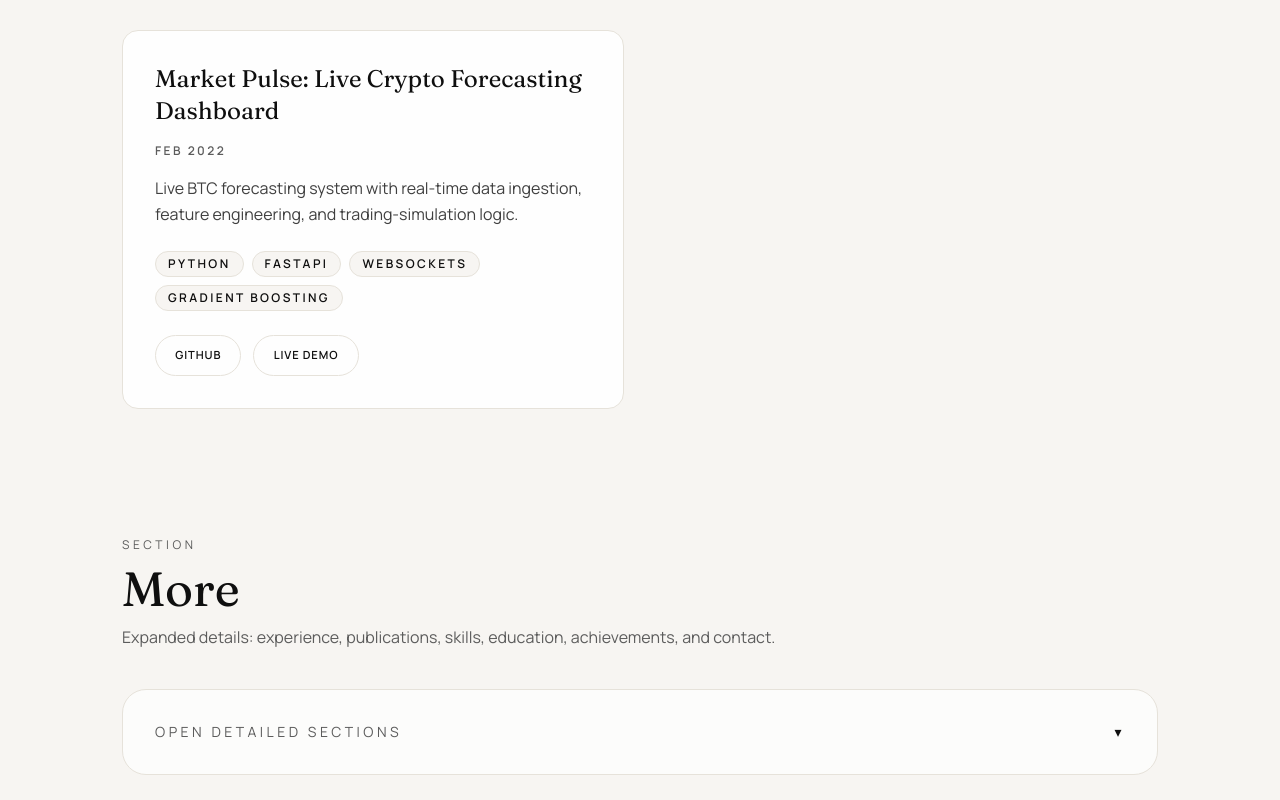
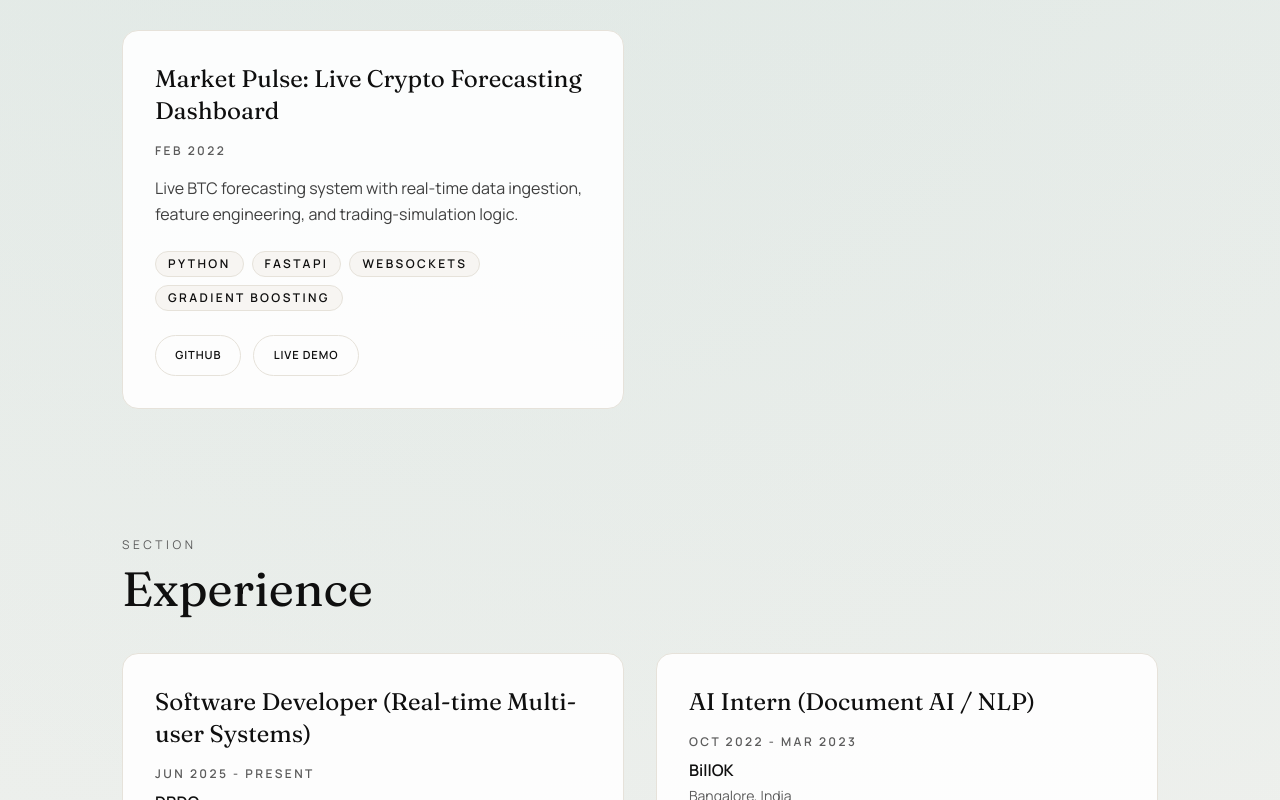
Before and after one commit to ashish620-boogle/portfolio, a Next.js app: page / in a window 1280 px wide. Shown: the part 2000-2800 px from the top of the page. Built offline with nearby package versions, Linux system fonts and the light colour scheme.

Commit message:
Remove More section and restore full sections

```diff
--- a/src/app/page.tsx
+++ b/src/app/page.tsx
@@ -169,21 +169,8 @@ export default function Home() {
           </div>
         </section>
 
-        <section id="more" className="py-12 md:py-16">
+        <section id="experience" className="py-12 md:py-16">
           <div className="max-w-[1100px] mx-auto px-4 md:px-6 lg:px-8">
-            <SectionHeading
-              title="More"
-              subtitle="Expanded details: experience, publications, skills, education, achievements, and contact."
-            />
-            <details className="group border border-line rounded-3xl bg-mist/70 p-6 md:p-8">
-              <summary className="cursor-pointer list-none font-body text-sm uppercase tracking-[0.25em] text-muted flex items-center justify-between">
-                <span>Open detailed sections</span>
-                <span className="text-ink group-open:rotate-180 transition-transform">
-                  ▾
-                </span>
-              </summary>
-              <div className="mt-8 space-y-16">
-                <section id="experience">
             <SectionHeading title="Experience" />
             <div className="grid grid-cols-1 lg:grid-cols-2 gap-8">
               {experience.map((item) => (
@@ -196,9 +183,7 @@ export default function Home() {
                       {item.dates}
                     </span>
                   </div>
-                        <p className="font-body font-semibold mt-2">
-                          {item.company}
-                        </p>
+                  <p className="font-body font-semibold mt-2">{item.company}</p>
                   <p className="text-sm font-body text-muted mt-1">
                     {item.location}
                   </p>
@@ -220,9 +205,11 @@ export default function Home() {
                 </Card>
               ))}
             </div>
+          </div>
         </section>
 
-                <section id="publications">
+        <section id="publications" className="py-12 md:py-16">
+          <div className="max-w-[1100px] mx-auto px-4 md:px-6 lg:px-8">
             <SectionHeading title="Publications" />
             <div className="grid grid-cols-1 lg:grid-cols-2 gap-8">
               {publications.map((paper) => (
@@ -235,9 +222,7 @@ export default function Home() {
                       {paper.status}
                     </span>
                   </div>
-                        <p className="font-body font-semibold mt-2">
-                          {paper.venue}
-                        </p>
+                  <p className="font-body font-semibold mt-2">{paper.venue}</p>
                   <p className="font-body text-sm md:text-base mt-4 leading-relaxed text-ink/80">
                     {paper.summary}
                   </p>
@@ -259,9 +244,11 @@ export default function Home() {
                 </Card>
               ))}
             </div>
+          </div>
         </section>
 
-                <section id="skills">
+        <section id="skills" className="py-12 md:py-16">
+          <div className="max-w-[1100px] mx-auto px-4 md:px-6 lg:px-8">
             <SectionHeading title="Skills" />
             <div className="grid grid-cols-1 md:grid-cols-2 lg:grid-cols-3 gap-8">
               {skills.map((group) => (
@@ -277,9 +264,11 @@ export default function Home() {
                 </Card>
               ))}
             </div>
+          </div>
         </section>
 
-                <section id="education">
+        <section id="education" className="py-12 md:py-16">
+          <div className="max-w-[1100px] mx-auto px-4 md:px-6 lg:px-8">
             <SectionHeading title="Education" />
             <div className="grid grid-cols-1 lg:grid-cols-2 gap-8">
               {education.map((item) => (
@@ -290,18 +279,18 @@ export default function Home() {
                   <p className="font-body font-semibold mt-2">
                     {item.institute}
                   </p>
-                        <p className="font-body text-muted mt-2">
-                          {item.score}
-                        </p>
+                  <p className="font-body text-muted mt-2">{item.score}</p>
                   <p className="font-body text-sm mt-2 uppercase tracking-[0.2em] text-muted">
                     {item.year}
                   </p>
                 </Card>
               ))}
             </div>
+          </div>
         </section>
 
-                <section id="achievements">
+        <section id="achievements" className="py-12 md:py-16">
+          <div className="max-w-[1100px] mx-auto px-4 md:px-6 lg:px-8">
             <SectionHeading title="Achievements" />
             <Card className="max-w-4xl">
               <ul className="space-y-3 font-body text-sm md:text-base leading-relaxed text-ink/80">
@@ -310,9 +299,11 @@ export default function Home() {
                 ))}
               </ul>
             </Card>
+          </div>
         </section>
 
-                <section id="contact">
+        <section id="contact" className="py-12 md:py-16">
+          <div className="max-w-[1100px] mx-auto px-4 md:px-6 lg:px-8">
             <SectionHeading title="Contact" />
             <Card className="max-w-3xl">
               <p className="font-body text-base md:text-lg">
@@ -355,9 +346,6 @@ export default function Home() {
                 ))}
               </div>
             </Card>
-                </section>
-              </div>
-            </details>
           </div>
         </section>
       </main>
```
Lines whose indentation alone changed are shown as unchanged.
